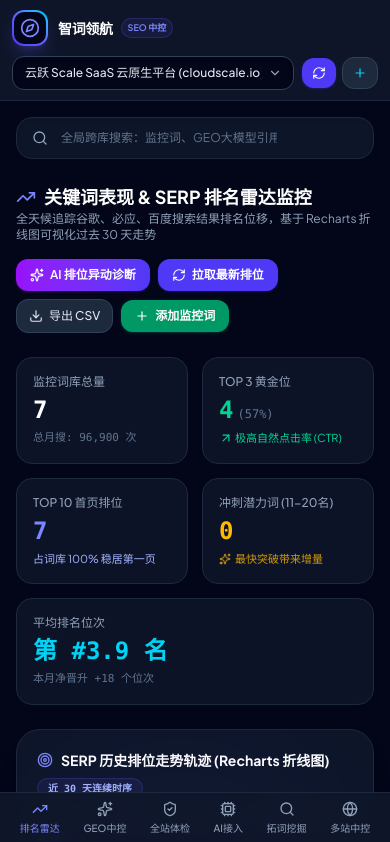
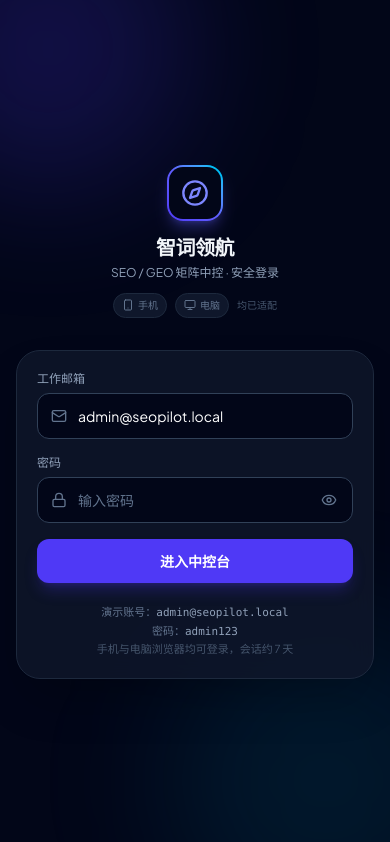
Before and after one commit to zshen9668/seo, a React (Vite) app: page / in a window 390 px wide. Shown: the top 842 px of the page. Built offline with nearby package versions, Linux system fonts and the light colour scheme.

Commit message:
feat(auth): gate app behind login; mobile layout polish

```diff
--- a/src/App.tsx
+++ b/src/App.tsx
@@ -16,10 +16,12 @@ import type { AppTab } from './types/app';
 import { Header } from './components/Header';
 import { Sidebar } from './components/Sidebar';
 import { GlobalSearchBar } from './components/GlobalSearchBar';
+import { LoginPage } from './components/LoginPage';
 import { generateRealistic30DayHistory } from './utils/seoChartUtils';
 import { AddKeywordModal } from './components/Modals/AddKeywordModal';
 import { AddSiteModal } from './components/Modals/AddSiteModal';
 import { useLocalStorageState } from './hooks/useLocalStorageState';
+import { useAuth } from './hooks/useAuth';
 import { TrendingUp, ShieldCheck, Search, Globe, Sparkles, Cpu } from 'lucide-react';
 
 const KeywordPerformanceView = lazy(() =>
@@ -51,15 +53,17 @@ function ViewFallback() {
 }
 
 const MOBILE_NAV: { id: AppTab; label: string; icon: typeof TrendingUp; activeClass: string }[] = [
-  { id: 'rankings', label: '排名雷达', icon: TrendingUp, activeClass: 'text-indigo-400 font-bold' },
-  { id: 'geo', label: 'GEO中控', icon: Sparkles, activeClass: 'text-purple-400 font-bold' },
-  { id: 'audit', label: '全站体检', icon: ShieldCheck, activeClass: 'text-indigo-400 font-bold' },
-  { id: 'ai_hub', label: 'AI接入', icon: Cpu, activeClass: 'text-emerald-400 font-bold' },
-  { id: 'research', label: '拓词挖掘', icon: Search, activeClass: 'text-indigo-400 font-bold' },
-  { id: 'sites', label: '多站中控', icon: Globe, activeClass: 'text-indigo-400 font-bold' },
+  { id: 'rankings', label: '排名', icon: TrendingUp, activeClass: 'text-indigo-400 font-bold' },
+  { id: 'geo', label: 'GEO', icon: Sparkles, activeClass: 'text-purple-400 font-bold' },
+  { id: 'audit', label: '体检', icon: ShieldCheck, activeClass: 'text-indigo-400 font-bold' },
+  { id: 'ai_hub', label: 'AI', icon: Cpu, activeClass: 'text-emerald-400 font-bold' },
+  { id: 'research', label: '拓词', icon: Search, activeClass: 'text-indigo-400 font-bold' },
+  { id: 'sites', label: '多站', icon: Globe, activeClass: 'text-indigo-400 font-bold' },
 ];
 
 export default function App() {
+  const { user, isAuthenticated, bootstrapping, login, logout } = useAuth();
+
   const [websites, setWebsites] = useLocalStorageState<Website[]>('seopilot_websites', INITIAL_WEBSITES);
   const [keywords, setKeywords] = useLocalStorageState<TrackedKeyword[]>(
     'seopilot_keywords',
@@ -273,8 +277,21 @@ export default function App() {
     [auditReport.issues],
   );
 
+  if (bootstrapping) {
+    return (
+      <div className="min-h-dvh min-h-screen bg-slate-950 flex items-center justify-center text-slate-400 text-sm gap-3">
+        <div className="w-5 h-5 rounded-full border-2 border-indigo-400 border-t-transparent animate-spin" />
+        正在恢复会话…
+      </div>
+    );
+  }
+
+  if (!isAuthenticated) {
+    return <LoginPage onLogin={login} />;
+  }
+
   return (
-    <div className="min-h-screen bg-slate-950 text-slate-100 flex flex-col antialiased">
+    <div className="h-dvh min-h-screen bg-slate-950 text-slate-100 flex flex-col antialiased overflow-hidden">
       <Header
         websites={websites}
         activeSite={activeSite}
@@ -285,9 +302,11 @@ export default function App() {
         isAuditing={isAuditing}
         onOpenAddKeyword={() => setIsAddKeywordModalOpen(true)}
         onOpenAddSite={() => setIsAddSiteModalOpen(true)}
+        user={user}
+        onLogout={logout}
       />
 
-      <div className="flex-1 flex overflow-hidden">
+      <div className="flex-1 flex overflow-hidden min-h-0">
         <Sidebar
           currentTab={currentTab}
           onSelectTab={setCurrentTab}
@@ -295,7 +314,7 @@ export default function App() {
           unresolvedIssuesCount={unresolvedCount}
         />
 
-        <main className="flex-1 overflow-y-auto p-4 lg:p-7 pb-20 md:pb-8">
+        <main className="flex-1 overflow-y-auto overflow-x-hidden p-3 sm:p-4 lg:p-7 pb-24 md:pb-8 overscroll-contain">
           <div className="max-w-7xl mx-auto">
             <GlobalSearchBar
               websites={websites}
@@ -362,18 +381,18 @@ export default function App() {
         </main>
       </div>
 
-      <nav className="md:hidden fixed bottom-0 left-0 right-0 z-40 bg-slate-900/95 backdrop-blur-md border-t border-slate-800 px-2 py-2 flex items-center justify-around">
+      <nav className="md:hidden fixed bottom-0 left-0 right-0 z-40 bg-slate-900/95 backdrop-blur-md border-t border-slate-800 px-1 pt-1.5 pb-[max(0.5rem,env(safe-area-inset-bottom))] flex items-center justify-around">
         {MOBILE_NAV.map(({ id, label, icon: Icon, activeClass }) => (
           <button
             key={id}
             type="button"
             onClick={() => setCurrentTab(id)}
-            className={`flex flex-col items-center gap-1 text-[10px] font-medium transition-colors ${
+            className={`flex flex-col items-center gap-0.5 text-[10px] font-medium transition-colors min-w-0 flex-1 py-1 ${
               currentTab === id ? activeClass : 'text-slate-400'
             }`}
           >
             <Icon className="w-4 h-4" />
-            <span>{label}</span>
+            <span className="truncate">{label}</span>
           </button>
         ))}
       </nav>
```
